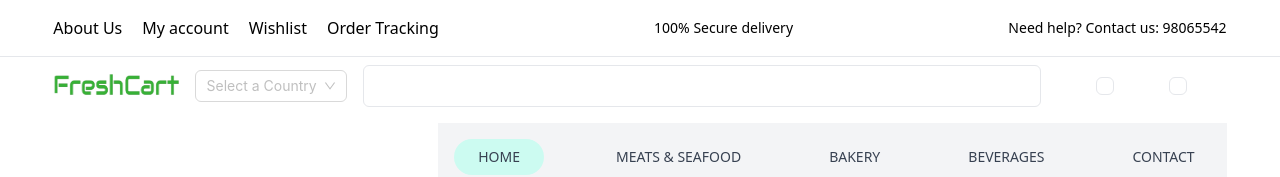
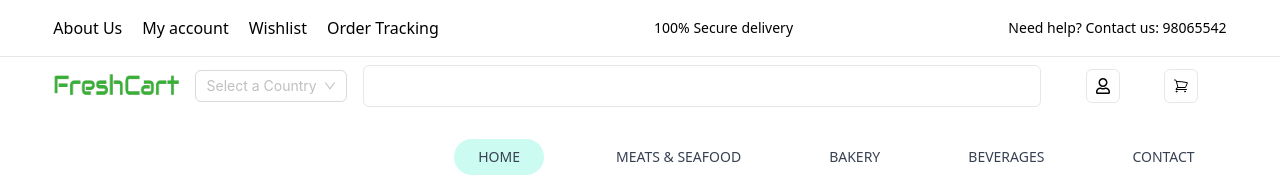
Before and after one commit to rohitghatal1/FreshCart-Ecommerce, a React (Vite) app: page / in a window 1280 px wide. Shown: the top 177 px of the page. Built offline with nearby package versions, Linux system fonts and the light colour scheme.

Commit message:
installed react-icons and added icons

```diff
--- a/package.json
+++ b/package.json
@@ -13,6 +13,7 @@
     "antd": "^5.22.7",
     "react": "^18.3.1",
     "react-dom": "^18.3.1",
+    "react-icons": "^5.4.0",
     "react-router-dom": "^7.1.1"
   },
   "devDependencies": {
--- a/src/components/header/Header.tsx
+++ b/src/components/header/Header.tsx
@@ -1,6 +1,8 @@
 import Navbar from "./Navbar";
 import logo from "../../assets/logos/freshcart.png";
 import { Select } from "antd";
+import { FaRegUser } from "react-icons/fa";
+import { HiOutlineShoppingCart } from "react-icons/hi2";
 const { Option } = Select;
 
 const Header: React.FC = () => {
@@ -88,10 +90,10 @@ const Header: React.FC = () => {
           {/* User and Cart Section */}
           <div className="flex items-center gap-4 w-1/6 justify-evenly">
             <div className="p-2 text-center rounded-md border border-component cursor-pointer">
-              <i className="fa-regular fa-user"></i>
+              <FaRegUser />
             </div>
             <div className="p-2 text-center rounded-md border border-component cursor-pointer">
-              <i className="fa-solid fa-cart-shopping"></i>
+              <HiOutlineShoppingCart />
             </div>
           </div>
         </div>
--- a/src/components/header/Navbar.tsx
+++ b/src/components/header/Navbar.tsx
@@ -23,7 +23,7 @@ const Navbar: React.FC = () => {
 
   return (
     <div>
-      <nav className="bg-gray-100 p-4">
+      <nav className="p-4">
         <div className="flex justify-around items-center">
           <ul className="flex space-x-12 text-sm font-medium">
             <li
```
Also changed, not shown: 1 other file (tests, documents, lock files or other folders).
